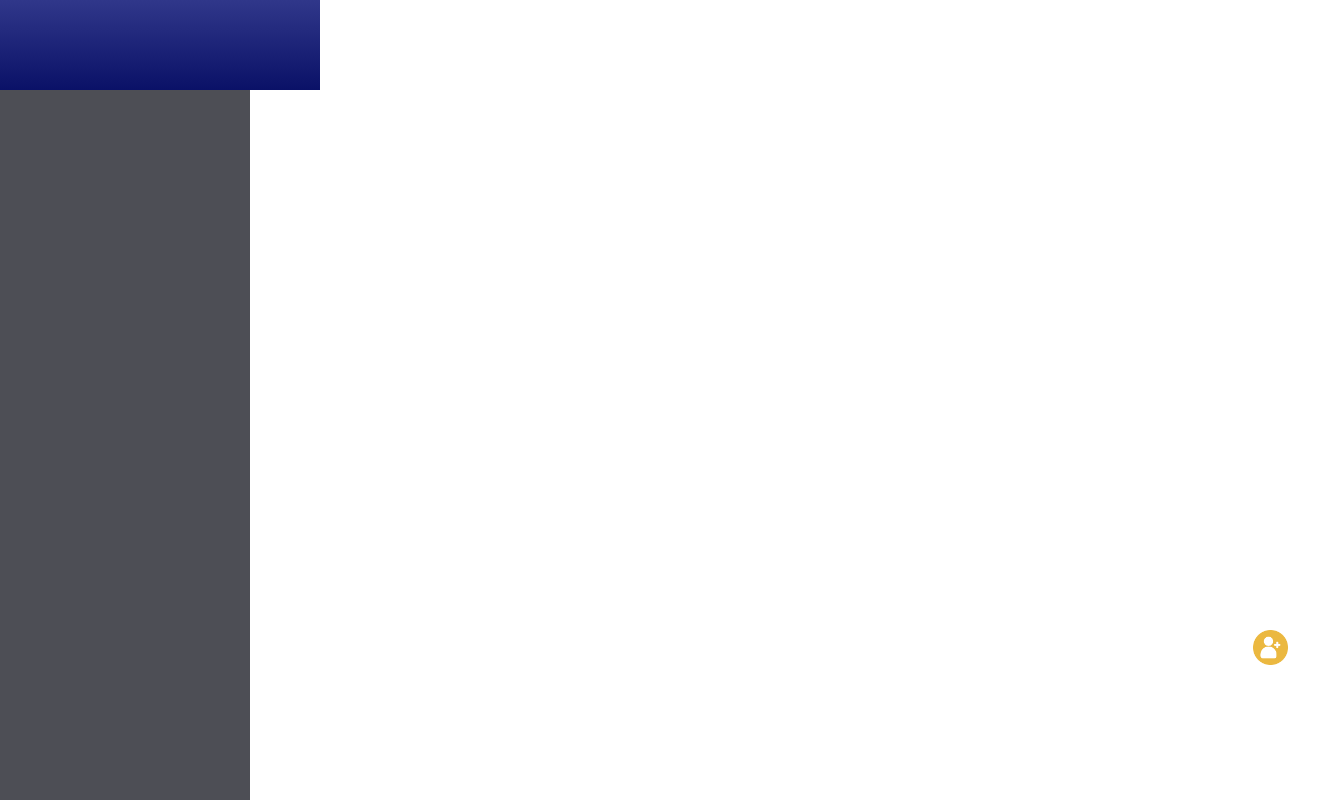
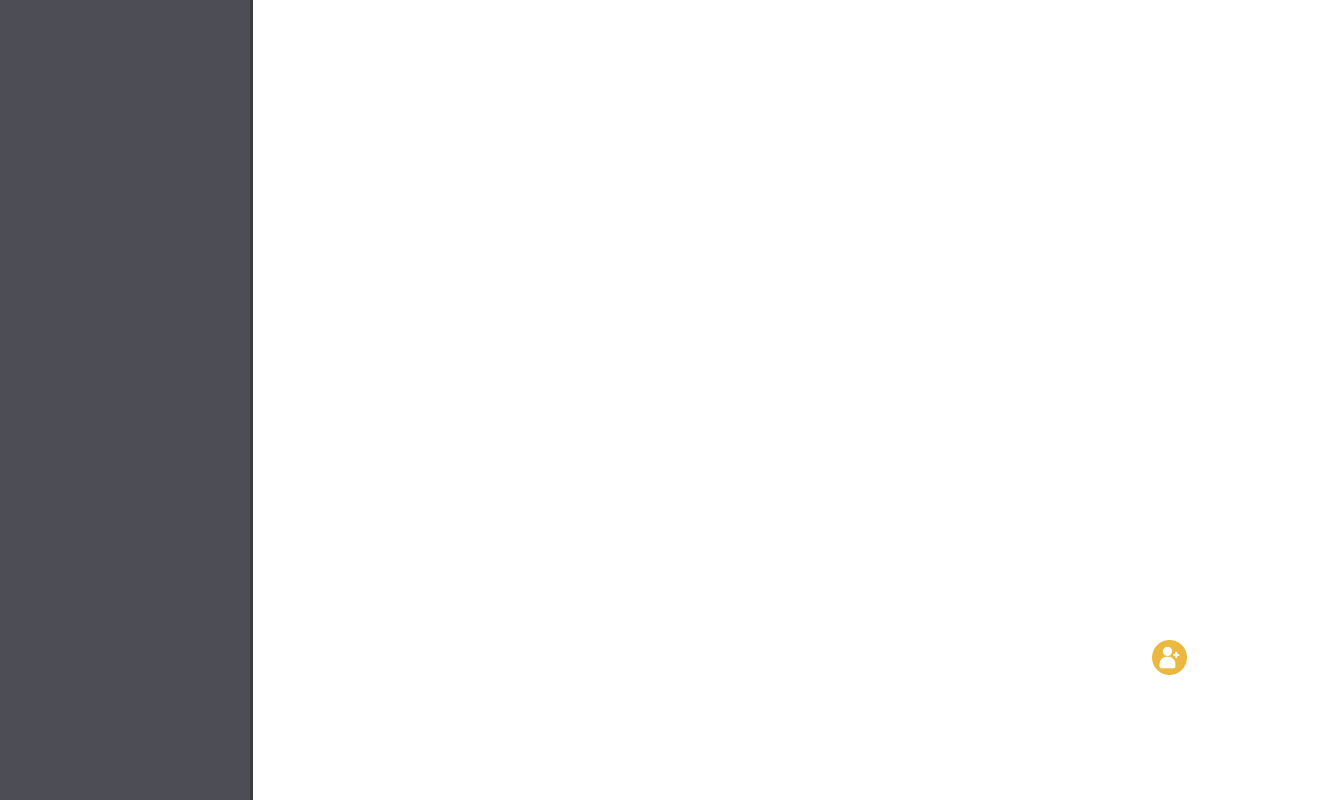
Before and after one commit to BrunoBorgert/Projeto, a plain HTML site: page main.html in a window 1280 px wide. Shown: the whole page, 1338 px wide, since content can reach past the window. Drawn offline with Linux system fonts and the light colour scheme.

Commit message:
Update style.css
ajustes

```diff
--- a/style.css
+++ b/style.css
@@ -46,8 +46,8 @@ input {
 }
 
 .topbar{
-    height: 90px;
-    width: 25%;
+    height: 50px;
+    width: 100%px;
     position: fixed;
     z-index: 1;
     background: linear-gradient(#30378A , #0A1167)
@@ -59,12 +59,19 @@ input {
     position: fixed;
     z-index: 0;
     background-color: #2f3039da;
+    border-right-color: rgba(0, 0, 0, 0.233);
+    border-right-style: solid;
 }
 .menuadd{
-    border: none;
-    border-radius: 50px;
+    margin: 0;
+    padding: 0;
     position: absolute;
-    top: 580px;
-    left: 94%;
-    padding: 50px;
+    top: 80%;
+    left: 90%;
 }
+.logocad:hover{
+    border-style: solid;
+    border-color: rgba(75, 74, 74, 0.76);
+    border-radius: 100px;
+    border-width: 2.5;
+}
```
